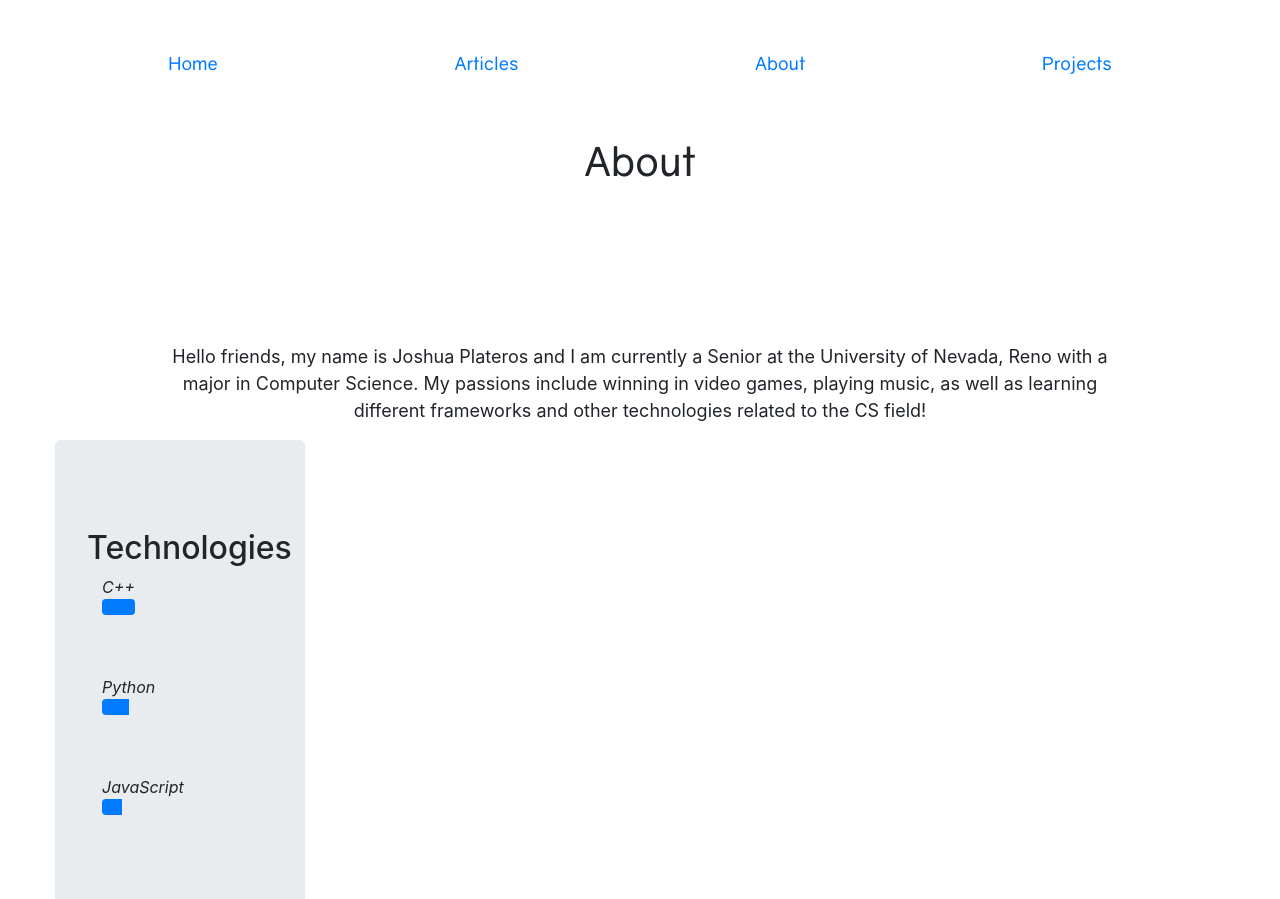
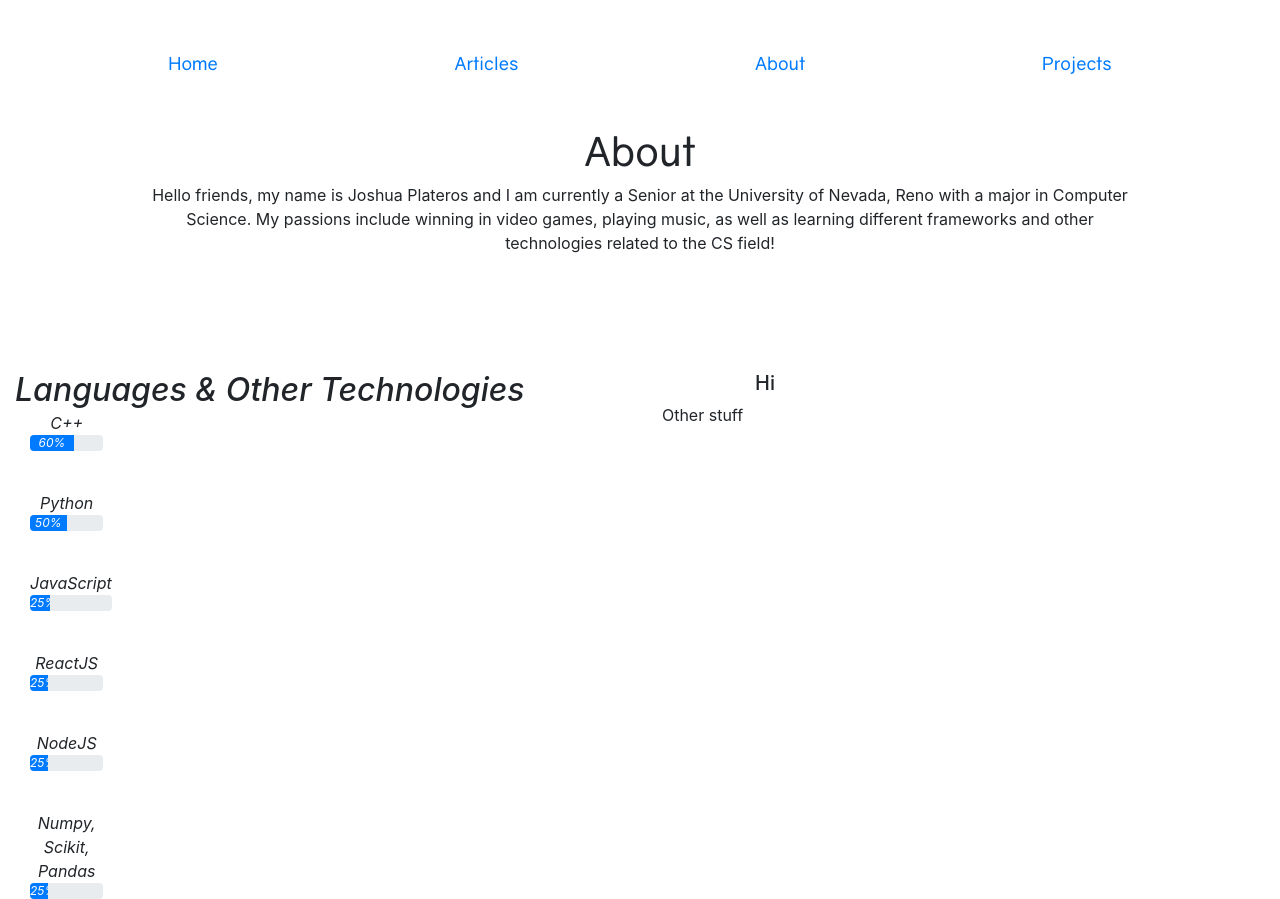
Before and after one commit to joshplateros/Personal-Website, a React (Create React App) app: page /about in a window 1280 px wide. Before the commit the page ends 800 px from the top, so only its background shows below. Built offline with nearby package versions, Linux system fonts and the light colour scheme.

Commit message:
Finished most of About

```diff
--- a/src/About.css
+++ b/src/About.css
@@ -1,29 +1,35 @@
 .About {
-	margin: 30px;
-	padding: 10px;
+	margin: 15px;
+	padding-bottom: 10px;
 	text-align: center;
 }
 
 p {
-	font-size: large;
-	padding-top: 150px;
 	padding-left: 100px;
 	padding-right: 100px;
 	margin: 25px;
 }
 
 .Technologies {
-	padding-top: 25px;
+	padding-top: 100px;
 	padding-right: 1000px;
 }
 
+h2 {
+	position: absolute;
+	font-style: italic;
+}
+
+h3 {
+	position: absolute;
+
+}
 .TechnologyNames {
 	font-style: italic;
-	padding-right: 10px;
+	padding-top: 40px;
 	display: grid;
 	grid-template-columns: repeat(3, 1fr);
-	grid-auto-rows: minmax(100px, auto);
-	width: 100%;
+	grid-auto-rows: minmax(10px, auto);
 }
 
 .container {
@@ -32,11 +38,13 @@ p {
 }
 
 .jumbotron {
-	width: 250px;
+	width: 500px;
 }
 
+.col {
+	float: left;
+}
 
 .progress-bar {
 	background-color: red;
-	height:100px;
 }
--- a/src/About.js
+++ b/src/About.js
@@ -15,39 +15,59 @@ function About(props) {
 			<h1> About </h1>
 			<p> Hello friends, my name is Joshua Plateros and I am currently a Senior at the University of Nevada, Reno with a major in Computer Science. My passions include winning in video games, playing music, as well as learning different frameworks and other technologies related to the CS field! </p>
 
-			<Container>
-				<Jumbotron>
 					<div className ="Technologies">
-						<h2> Technologies </h2>
+						<h2> Languages & Other Technologies </h2>
 
 						<Col>
 							<div className="TechnologyNames">
 								<div>
 								C++
-								<ProgressBar now={100} />
+								<ProgressBar now={60} label={`60%`}/>
 								</div>
 							</div>
 
 							<div className="TechnologyNames">
 								<div>
 								Python
-								<ProgressBar now={50} />
+								<ProgressBar now={50} label={`50%`} />
 								</div>
 							</div>
 
 							<div className="TechnologyNames">
 								<div>
 								JavaScript
-								<ProgressBar now={25} />
+								<ProgressBar now={25} label={`25%`}/>
+								</div>
+							</div>
+
+							<div className="TechnologyNames">
+								<div>
+								ReactJS
+								<ProgressBar now={25} label={`25%`}/>
+								</div>
+							</div>
+
+							<div className="TechnologyNames">
+								<div>
+								NodeJS
+								<ProgressBar now={25} label={`25%`}/>
+								</div>
+							</div>
+
+							<div className="TechnologyNames">
+								<div>
+								Numpy, Scikit, Pandas
+								<ProgressBar now={25} label={`25%`}/>
 								</div>
 							</div>
 
 						</Col>
+					</div>
 
-					</div>
-				</Jumbotron>
-			</Container>
+			<h5> Hi</h5>
+			<p> Other stuff</p>
 		</div>
+
 
 	)
 }
```
